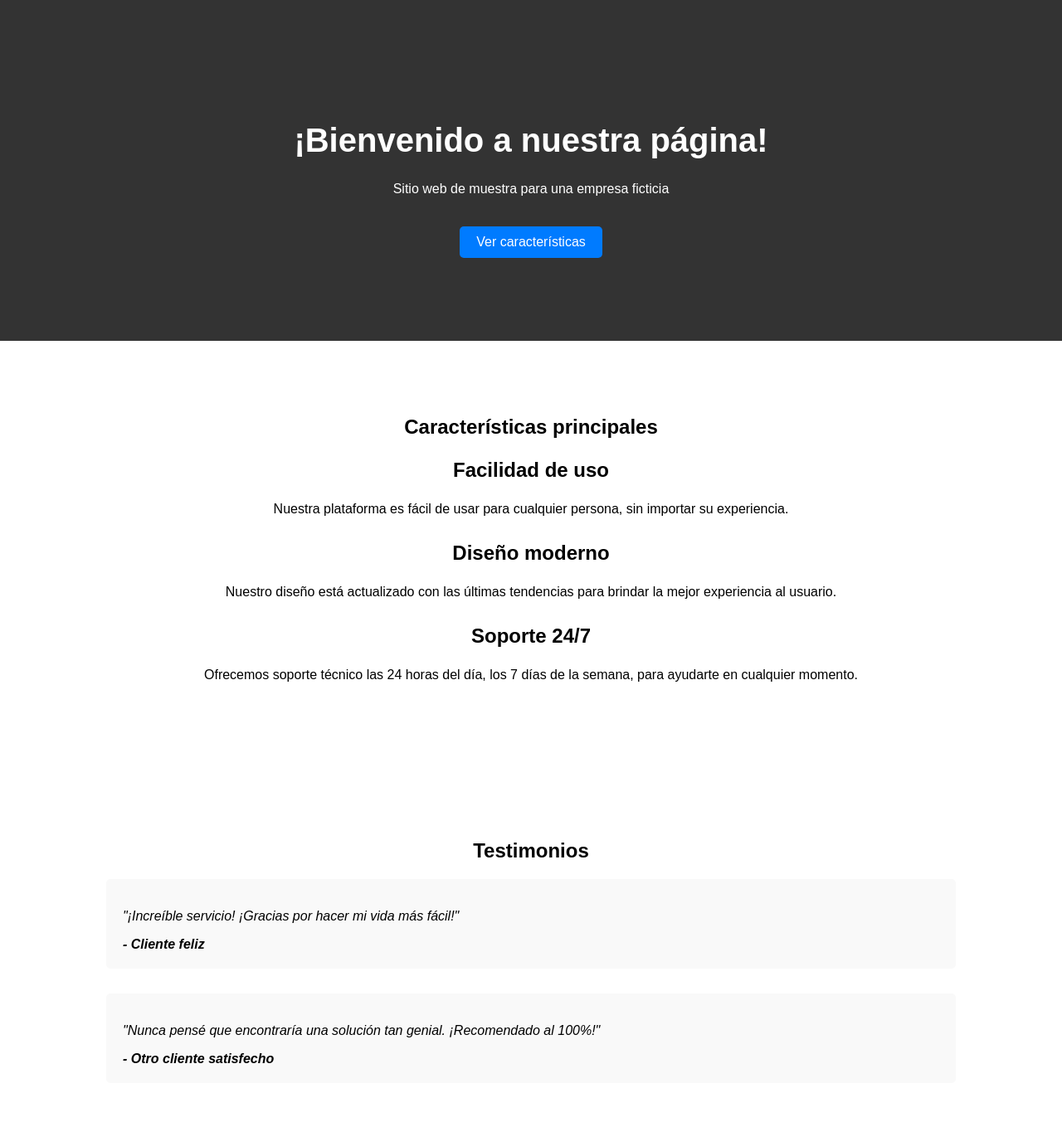
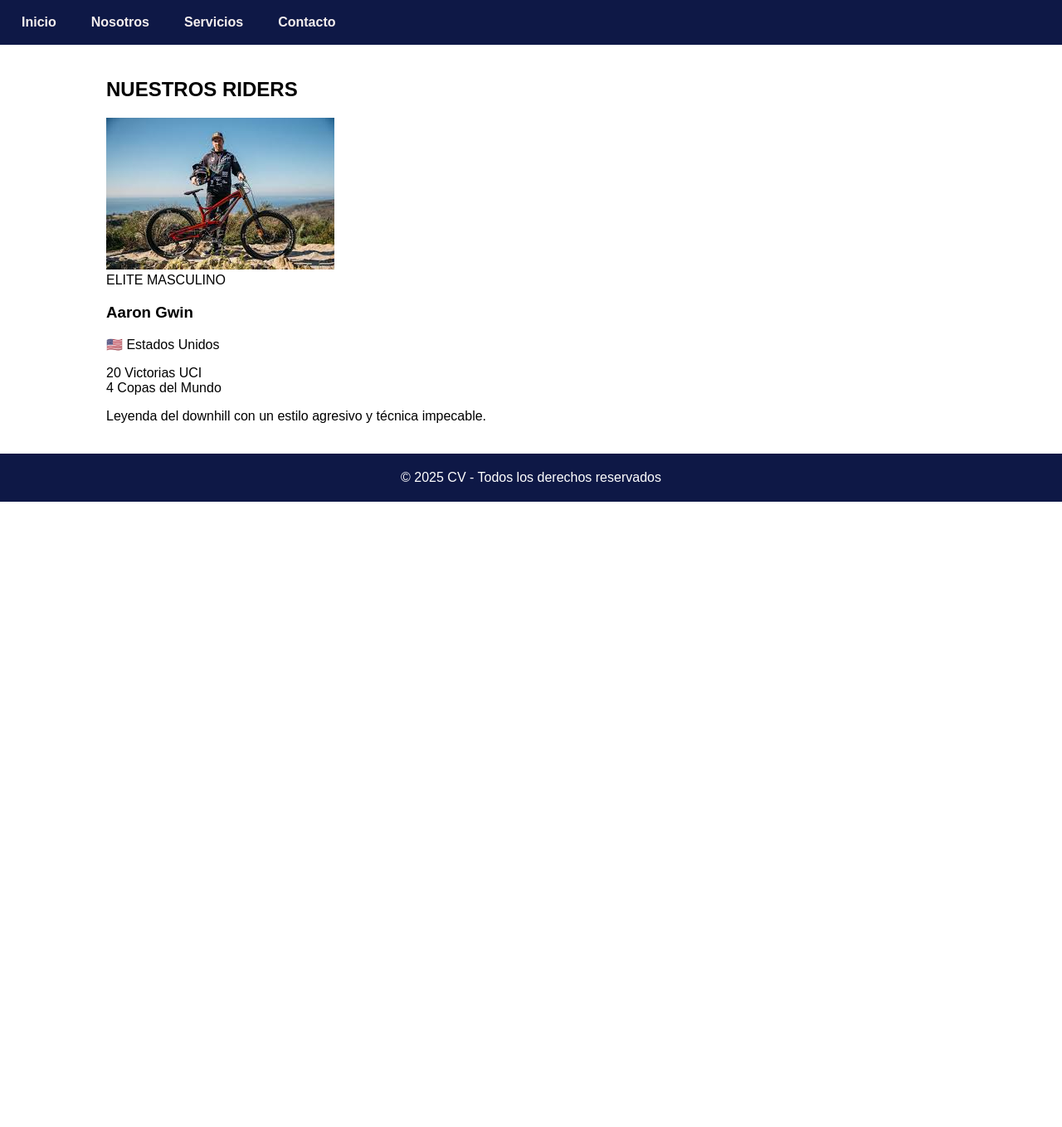
Before and after one commit to orion9ftf/Landing-page, a plain HTML site: page index.html in a window 1280 px wide. Shown: the top 1359 px of the page at 83% size. After the commit the page ends 800 px from the top, so only its background shows below. Drawn offline with Linux system fonts and the light colour scheme.

Commit message:
Modify the index to leave the rider zone, the navbar is modified

```diff
--- a/css/style.css
+++ b/css/style.css
@@ -3,6 +3,38 @@ body {
     margin: 0;
     padding: 0;
 }
+
+nav {
+  background-color: #0e1846;
+  padding: 10px;
+}
+
+nav ul {
+  list-style: none;
+  margin: 0;
+  padding: 0;
+  display: flex;
+  gap: 10px;
+}
+
+nav li {
+  display: inline;
+}
+
+nav a {
+  color: rgb(244, 238, 238);
+  text-decoration: none;
+  font-weight: bold;
+  padding: 8px 16px;
+  display: block;
+  transition: background 0.3s;
+}
+
+nav a:hover {
+  background-color: #73d4d0;
+  border-radius: 5px;
+}
+
 
 .container {
     width: 80%;
@@ -10,104 +42,8 @@ body {
     padding: 20px 0;
 }
 
-header {
-    background-color: #333;
-    color: #fff;
-    text-align: center;
-    padding: 100px 0;
-}
-
-header h1 {
-    font-size: 2.5em;
-}
-
-.btn {
-    display: inline-block;
-    background-color: #007bff;
-    color: #fff;
-    padding: 10px 20px;
-    text-decoration: none;
-    border-radius: 5px;
-    transition: background-color 0.3s ease;
-}
-
-.btn:hover {
-    background-color: #0056b3;
-}
-
-.btn-back-to-home {
-    display: inline-block;
-    background-color: #5bd196;
-    color: #fff;
-    padding: 10px 20px;
-    text-decoration: none;
-    border-radius: 5px;
-    transition: background-color 0.3s ease;
-}
-
-section {
-    padding: 50px 0;
-}
-
-h2 {
-    text-align: center;
-}
-
-.feature {
-    text-align: center;
-    margin-bottom: 30px;
-}
-
-.feature h3 {
-    font-size: 1.5em;
-}
-
-.testimonial {
-    background-color: #f9f9f9;
-    padding: 20px;
-    border-radius: 5px;
-    margin-bottom: 30px;
-}
-
-.testimonial p {
-    font-style: italic;
-}
-
-.testimonial cite {
-    font-weight: bold;
-}
-
-form {
-    max-width: 600px;
-    margin: 0 auto;
-}
-
-input[type="text"],
-input[type="email"],
-textarea {
-    width: 100%;
-    padding: 10px;
-    margin-bottom: 20px;
-    border-radius: 5px;
-    border: 1px solid #ccc;
-}
-
-button[type="submit"] {
-    background-color: #007bff;
-    color: #fff;
-    border: none;
-    padding: 10px 20px;
-    border-radius: 5px;
-    cursor: pointer;
-    transition: background-color 0.3s ease;
-}
-
-button[type="submit"]:hover {
-    background-color: #0056b3;
-}
-
 footer {
-    background-color: #333;
+    background-color: #0e1846;
     color: #fff;
     text-align: center;
     padding: 20px 0;
--- a/index.html
+++ b/index.html
@@ -3,89 +3,59 @@
 <head>
     <meta charset="UTF-8">
     <meta name="viewport" content="width=device-width, initial-scale=1.0">
-
-    <!--- Falta la etiqueta de autor del sitio --->
-    <meta name="author" content="Nombre del autor">
-
-    <title>Landing Page</title>
-
-    <!--- El archivo style.css debe estar dentro de la carpeta css para mantener una estructura organizada del proyecto --->
-    <!--- Evitar rutas absolutas como /css/style.css ya que pueden fallar en entornos de producción. Usar rutas relativas como ./css/style.css --->
-    <link rel="stylesheet" href="./css/style.css">
+    <title>Downhill Riders - Elite Mountain Bikers</title>
+    <link href="https://fonts.googleapis.com/css2?family=Roboto:wght@300;400;700;900&display=swap" rel="stylesheet">
+    <link rel="stylesheet" href="css/style.css">
 </head>
 <body>
+    <header>
+      <nav>
+        <ul>
+          <li><a href="https://portal.inacap.cl/" target="_blank" rel="noopener noreferrer">Inicio</a></li>
+          <li><a href="https://portal.inacap.cl/" target="_blank" rel="noopener noreferrer">Nosotros</a></li>
+          <li><a href="https://portal.inacap.cl/" target="_blank" rel="noopener noreferrer">Servicios</a></li>
+          <li><a href="https://www.linkedin.com/in/eva-matus-240063128/" target="_blank" rel="noopener noreferrer">Contacto</a></li>
+        </ul>
+      </nav>
+    </header>
 
-<header>
+    <!-- Riders Section -->
+    <section id="riders" class="riders-section">
         <div class="container">
-        <h1>¡Bienvenido a nuestra página!</h1>
-        <p>Sitio web de muestra para una empresa ficticia</p>
+            <h2 class="section-title">NUESTROS RIDERS</h2>
+            <div class="riders-grid">
+                <!-- Male Riders -->
+                <div class="rider-card">
+                    <div class="card-image">
+                        <img src="/img/aaron.jpeg" alt="Aaron Gwin">
+                        <div class="card-overlay">
+                            <span class="rider-category">ELITE MASCULINO</span>
+                        </div>
+                    </div>
+                    <div class="card-content">
+                        <h3 class="rider-name">Aaron Gwin</h3>
+                        <p class="rider-country">🇺🇸 Estados Unidos</p>
+                        <div class="rider-stats">
+                            <div class="stat">
+                                <span class="stat-number">20</span>
+                                <span class="stat-label">Victorias UCI</span>
+                            </div>
+                            <div class="stat">
+                                <span class="stat-number">4</span>
+                                <span class="stat-label">Copas del Mundo</span>
+                            </div>
+                        </div>
+                        <p class="rider-description">Leyenda del downhill con un estilo agresivo y técnica impecable.</p>
+                    </div>
                 </div>
 
-    <!--- Se recomienda colocar el botón dentro de un elemento nav o section si se trata de navegación para mejorar la semántica --->
-    <!--- En la etiqueta <a> se deben utilizar los atributos rel="noopener noreferrer nofollow" si el enlace abre en una nueva pestaña con target="_blank" --->
-    <!--- Como no se usa target="_blank", no es obligatorio usar rel, aunque es buena práctica si se agregara luego --->
-    <a href="./features.html" class="btn">Ver características</a>
-</header>
 
-<!--- El atributo id es útil no solo para JavaScript, sino también para navegación interna o estilos específicos. Su uso aquí es correcto --->
-<section id="features">
-    <div class="container">
-        <h2>Características principales</h2>
-        <div class="feature">
-            <h3>Facilidad de uso</h3>
-            <p>Nuestra plataforma es fácil de usar para cualquier persona, sin importar su experiencia.</p>
-        </div>
-        <div class="feature">
-            <h3>Diseño moderno</h3>
-            <p>Nuestro diseño está actualizado con las últimas tendencias para brindar la mejor experiencia al usuario.</p>
-        </div>
-        <div class="feature">
-            <h3>Soporte 24/7</h3>
-            <p>Ofrecemos soporte técnico las 24 horas del día, los 7 días de la semana, para ayudarte en cualquier momento.</p>
             </div>
         </div>
     </section>
 
-<!--- El uso de id también permite enlazar desde un menú con anclas internas como <a href="#testimonials"> --->
-<section id="testimonials">
-    <div class="container">
-        <h2>Testimonios</h2>
-        <div class="testimonial">
-            <p>"¡Increíble servicio! ¡Gracias por hacer mi vida más fácil!"</p>
-            <cite>- Cliente feliz</cite>
-        </div>
-        <div class="testimonial">
-            <p>"Nunca pensé que encontraría una solución tan genial. ¡Recomendado al 100%!"</p>
-            <cite>- Otro cliente satisfecho</cite>
-        </div>
-    </div>
-</section>
-
-<section id="contact">
-    <div class="container">
-        <h2>Contacto</h2>
-
-        <!--- Usar <label> con 'for' asociado a cada input mejora la accesibilidad del formulario --->
-        <!--- El atributo action="#" no hace nada útil. Es mejor definir una ruta o eliminarlo si no se usará aún --->
-        <form action="#" method="post">
-            <label for="name">Nombre</label>
-            <input type="text" id="name" name="name" placeholder="Nombre" required>
-
-            <label for="email">Correo electrónico</label>
-            <input type="email" id="email" name="email" placeholder="Correo electrónico" required>
-
-            <label for="message">Mensaje</label>
-            <textarea id="message" name="message" placeholder="Mensaje" required></textarea>
-
-            <button type="submit" class="btn">Enviar mensaje</button>
-        </form>
-    </div>
-</section>
-
     <footer>
-    <div class="container">
-        <p>&copy; 2025 Compañía XYZ. Todos los derechos reservados.</p>
-    </div>
+      &copy; 2025 CV - Todos los derechos reservados
     </footer>
 
 </body>
```
Also changed, not shown: img/Bruni.jpeg (added), img/Myriam.jpeg (added), img/Rachel.jpeg (added), img/Seagrave.jpeg (added), img/aaron.jpeg (added), img/dh.jpeg (added), img/greg.jpeg (added). Lines whose indentation alone changed are shown as unchanged.
